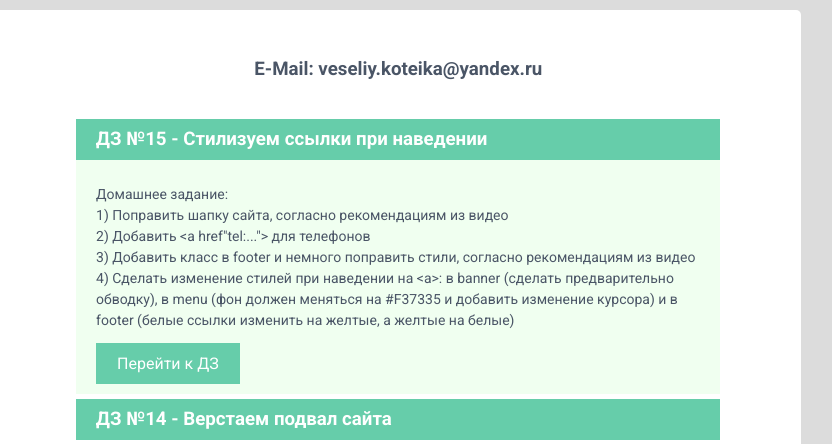
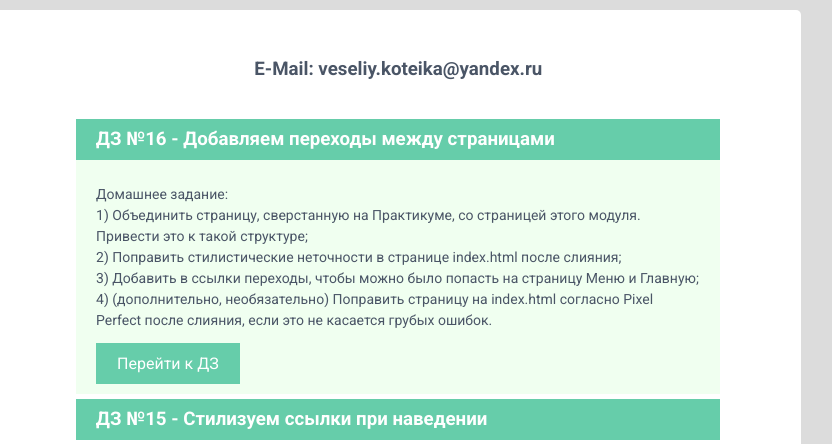
Before and after one commit to den7466/MyPortfolio, a plain HTML site: page index.html in a window 1280 px wide. Shown: the top 444 px of the page, 351-1183 px from the left. Drawn offline with nearby package versions, Linux system fonts and the light colour scheme.

Commit message:
Add Task 16

```diff
--- a/index.html
+++ b/index.html
@@ -41,6 +41,19 @@
         <div class="cases">
             <h3>E-Mail: veseliy.koteika@yandex.ru</h3>
             <div id="accordion">
+                <h3>ДЗ №16 - Добавляем переходы между страницами</h3>
+                <div>
+                    <p>
+                        Домашнее задание:<br>
+                        1) Объединить страницу, сверстанную на Практикуме, со страницей этого модуля.
+                        Привести это к такой структуре;<br>
+                        2) Поправить стилистические неточности в странице index.html после слияния;<br>
+                        3) Добавить в ссылки переходы, чтобы можно было попасть на страницу Меню и Главную;<br>
+                        4) (дополнительно, необязательно) Поправить страницу на index.html согласно Pixel Perfect после слияния,
+                        если это не касается грубых ошибок.
+                    </p>
+                    <a href="https://den7466.github.io/Module01-Burger/" title="Открыть ДЗ" target="_blank">Перейти к ДЗ</a>
+                </div>
                 <h3>ДЗ №15 - Стилизуем ссылки при наведении</h3>
                 <div>
                     <p>
```
